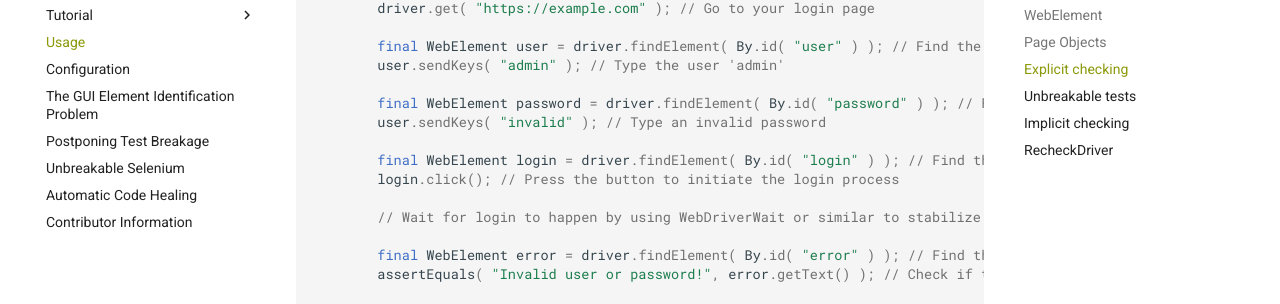
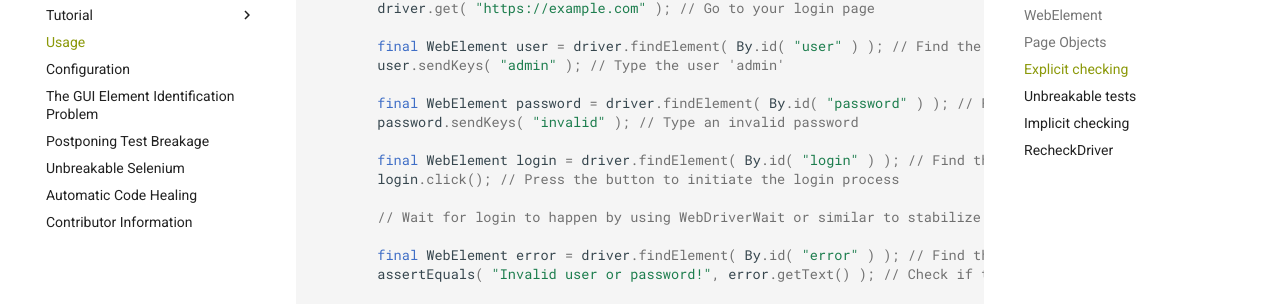
Before and after one commit to retest/docs, an MkDocs documentation site: the page built from docs/recheck-web/introduction/usage.md, in a window 1280 px wide and 900 px high, scrolled down 3799 px. Shown: the part 147-451 px from the top of the window. Built offline with MkDocs 1.6.1 and Material for MkDocs 9.7.7, drawn with Linux system fonts in a browser that asks for light colours; comment, search, counter and statistics services are not loaded; some of the changed text lies outside the part shown.

Commit message:
Fix wrong variable usage

```diff
--- a/docs/recheck-web/introduction/usage.md
+++ b/docs/recheck-web/introduction/usage.md
@@ -151,7 +151,7 @@ class LoginTest {
 		user.sendKeys( "admin" ); // Type the user 'admin'
 
 		final WebElement password = driver.findElement( By.id( "password" ) ); // Find the password input element
-		user.sendKeys( "invalid" ); // Type an invalid password
+		password.sendKeys( "invalid" ); // Type an invalid password
 
 		final WebElement login = driver.findElement( By.id( "login" ) ); // Find the login button
 		login.click(); // Press the button to initiate the login process
@@ -280,7 +280,7 @@ class LoginTest {
 		user.sendKeys( "admin" ); // Type the user 'admin', this will perform a check
 
 		final WebElement password = driver.findElement( By.id( "password" ) ); // Find the password input element
-		user.sendKeys( "invalid" ); // Type an invalid password, this will perform a check
+		password.sendKeys( "invalid" ); // Type an invalid password, this will perform a check
 
 		final WebElement login = driver.findElement( By.id( "login" ) ); // Find the login button
 		login.click(); // Press the button to initiate the login process, this will perform a check
@@ -328,7 +328,7 @@ class LoginTest {
 		user.sendKeys( "admin" ); // Type the user 'admin'
 
 		final WebElement password = driver.findElement( By.id( "password" ) ); // Find the password input element
-		user.sendKeys( "invalid" ); // Type an invalid password
+		password.sendKeys( "invalid" ); // Type an invalid password
 
 		final WebElement login = driver.findElement( By.id( "login" ) ); // Find the login button
 		login.click(); // Press the button to initiate the login process
```
